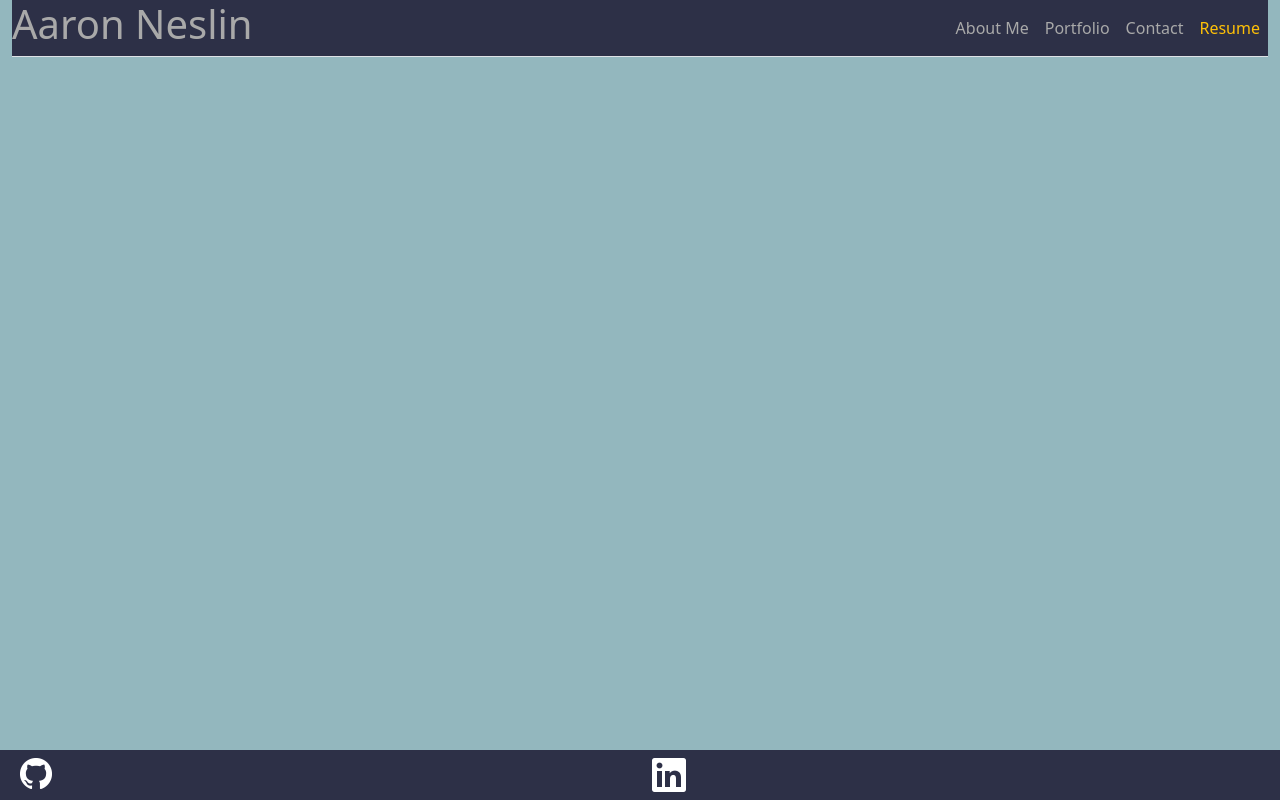
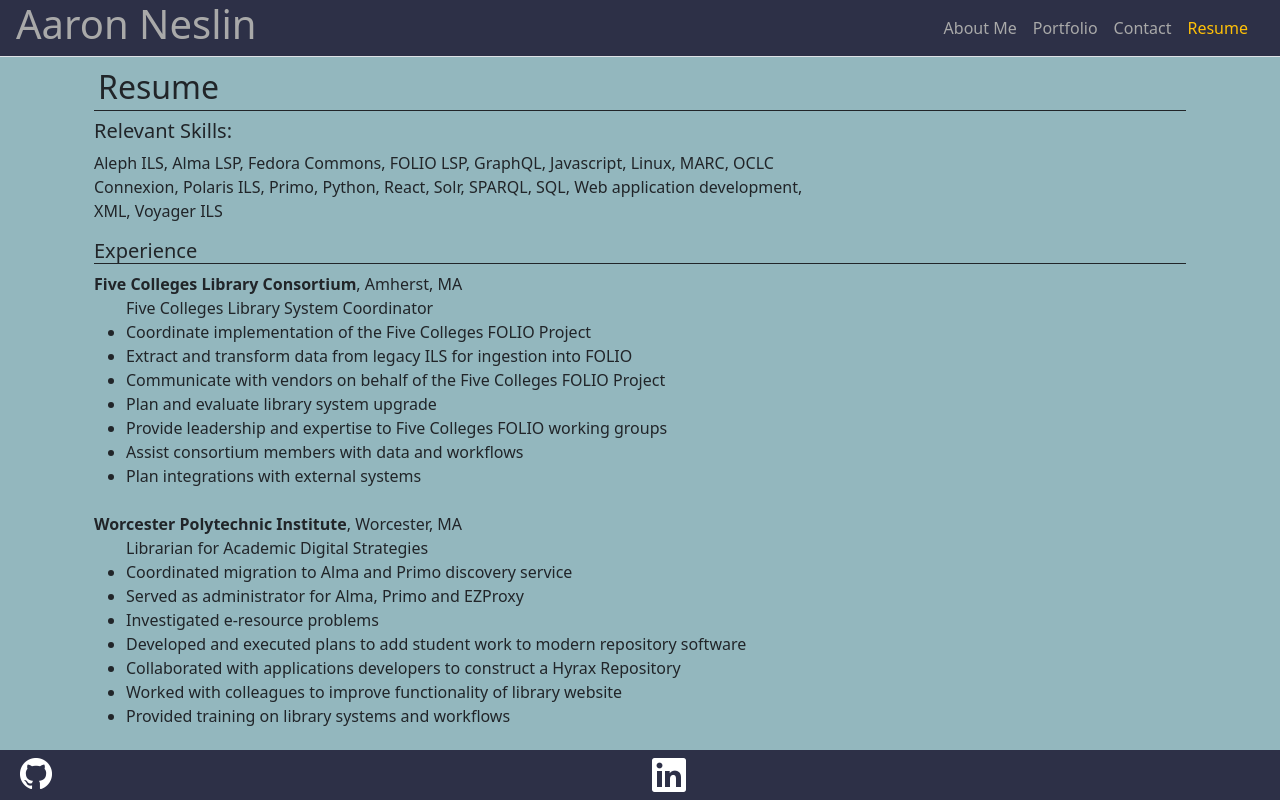
Before and after one commit to aneslin/aneslin-react-portfolio, a React (Create React App) app: page / in a window 1280 px wide. Both pictures are taken after a click on the item "Resume". Shown: the top 800 px of the page. Built offline with nearby package versions, Linux system fonts and the light colour scheme.

Commit message:
resume and formatting

```diff
--- a/src/App.js
+++ b/src/App.js
@@ -3,8 +3,8 @@
 import About from "./components/About/About";
 import Portfolio from "./components/Portfolio/Portfolio";
 import Resume from "./components/Resume/Resume";
-import Footer from "./components/Footer/Footer"
-import Contact from './components/Contact/Contact'
+import Footer from "./components/Footer/Footer";
+import Contact from "./components/Contact/Contact";
 //import "./App.css";
 
 function App() {
@@ -19,10 +19,11 @@
 
       case "Project":
         return <Portfolio></Portfolio>;
+      case "Resume":
+        return <Resume></Resume>;
 
-
-        case "Contact":
-        return <Contact></Contact>
+      case "Contact":
+        return <Contact></Contact>;
       default:
         break;
     }
@@ -34,14 +35,12 @@
         contentSelected={contentSelected}
         setContentSelected={setContentSelected}
       ></Header>
-      <main>
-      <div className="container"
-      >{handlepage(contentSelected)}</div>
+      <main className="mt-3 pt-5">
+        <div className="container">{handlepage(contentSelected)}</div>
       </main>
       <footer className="footer fixed-bottom">
-      <Footer></Footer>
+        <Footer></Footer>
       </footer>
-
     </div>
   );
 }
--- a/src/components/Header/Header.js
+++ b/src/components/Header/Header.js
@@ -7,15 +7,20 @@
 
 
     return(
-        <div className='container-fluid min-vw-100'>
-        <header className='d-flex flex-wrap justify-content-between    border-bottom header'>
-            <h1>
+        <div className='container-fluid min-vw-100 px-0 fixed-top'>
+        <header className='d-flex flex-wrap justify-content-between align-items-center   border-bottom header'>
+
+            <h1 className='px-3'>
             Aaron Neslin
             </h1>
+            <div className='px-4'>
             <Nav
+
             contentSelected={contentSelected}
             setContentSelected={setContentSelected}
             ></Nav>
+
+        </div>
 
         </header>
         </div>
--- a/src/components/Resume/Resume.js
+++ b/src/components/Resume/Resume.js
@@ -1,14 +1,134 @@
 import React from "react";
+
+const Resume = function () {
+  return (
+    <div className="container pb-5  mb-3 ">
+      <div className="d-flex flex-column align-items-center justify-content-center">
+        <h2 className="border-bottom border-dark p-1 col-12">Resume</h2>
+
+        <div className="row">
+          <div className="col-12 col-md-8">
+            <p>
+              <h5>Relevant Skills: </h5>Aleph ILS, Alma LSP, Fedora Commons,
+              FOLIO LSP, GraphQL, Javascript, Linux, MARC, OCLC Connexion,
+              Polaris ILS, Primo, Python, React, Solr, SPARQL, SQL, Web application development, XML,
+              Voyager ILS{" "}
+            </p>
+          </div>
+          <section>
+          <h5 className="border-bottom border-dark">Experience</h5>
+          <div>
+            <p className="mb-0">
+              <strong>Five Colleges Library Consortium</strong>, Amherst, MA
+            </p>
+            <ul className="mb-0">
+              Five Colleges Library System Coordinator
+              <li>
+                Coordinate implementation of the Five Colleges FOLIO Project
+              </li>
+              <li>
+                Extract and transform data from legacy ILS for ingestion into
+                FOLIO
+              </li>
+              <li>
+                Communicate with vendors on behalf of the Five Colleges FOLIO
+                Project
+              </li>
+              <li>Plan and evaluate library system upgrade</li>
+              <li>
+                Provide leadership and expertise to Five Colleges FOLIO working
+                groups
+              </li>
+              <li>Assist consortium members with data and workflows</li>
+              <li>Plan integrations with external systems</li>
+            </ul>
+          </div>
+          <div className="mt-4">
+            <p className="mb-0">
+              <strong>Worcester Polytechnic Institute</strong>, Worcester, MA
+            </p>
+            <ul className="mb-0">
+              Librarian for Academic Digital Strategies
+              <li>Coordinated migration to Alma and Primo discovery service</li>
+              <li>Served as administrator for Alma, Primo and EZProxy</li>
+              <li>Investigated e-resource problems</li>
+              <li>
+                Developed and executed plans to add student work to modern
+                repository software
+              </li>
+              <li>
+                Collaborated with applications developers to construct a Hyrax
+                Repository
+              </li>
+              <li>
+                Worked with colleagues to improve functionality of library
+                website
+              </li>
+              <li>Provided training on library systems and workflows</li>
+            </ul>
+          </div>
+          <div className="mt-4 mb-3">
+            <p className="mb-0">
+              <strong>Hamilton College</strong>, Clinton, NY
+            </p>
+            <ul className="mb-0">
+              Discovery and Delivery Systems Analyst
+              <li>Coordinated migration to Alma and Primo discovery service</li>
+              <li>
+                Managed and enhanced Library systems including Alma, Voyager,
+                Summon and EZProxy
+              </li>
+              <li>
+                Integrated library systems with campus and INN-Reach consortia
+                lending systems
+              </li>
+              <li>
+                Maintained Islandora digital collections software and optimized
+                Solr{" "}
+              </li>
+              <li>
+                Authored scripts to automate and enhanced library workflows
+              </li>
+              <li>
+                Designed digital preservation solutions and drafted policy
+                statements{" "}
+              </li>
+            </ul>
+          </div>
+          <div className="my-4">
+            <p className="mb-0">
+              <strong>Onondaga County Public Library</strong>, Syracuse, NY
+            </p>
+            <ul className="mb-0">
+              Integrated Technologies Librarian/Administrative Intern
+              <li>Administered Polaris ILS in library consortium </li>
+              <li>Managed staff permissions and circulation policy in ILS</li>
+              <li>Provided technical support and instruction for all ILS functions</li>
+              <li>Utilized software and TSQL to automate and optimize library workflows</li>
+              <li>Produced statistical summaries using SQL</li>
+              <li>Communicated with vendors to resolve software and hardware issues with library technology</li>
+            </ul>
+          </div>
+</section>
+<section>
+          <h5 className="border-bottom border-dark">Education</h5>
+        <p className="mb-0"><strong>Syracuse University</strong></p>
+        <ul>
+            <li>Masters of Library and Information Science</li>
+            <li>Certificate of Advanced Study: Digital Libraries</li>
+        </ul>
+        <p className="mb-0"><strong>University Of Connecticut/Trilogy Learning</strong></p>
+        <ul>
+            <li>Certificate of Completion- Full-Stack Developer Bootcamp- prospective date May 2022</li>
+        </ul>
 
 
 
+</section>
+        </div>
+      </div>
+    </div>
+  );
+};
 
-const Resume = function(){
-
-    return(
-        <div><p>Hello</p></div>
-    )
-}
-
-
-export default Resume
+export default Resume;
```
